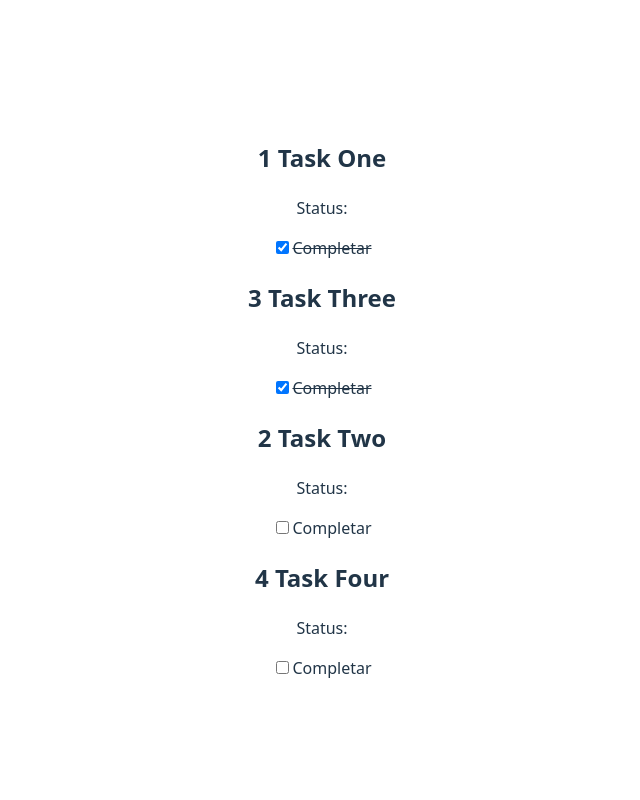
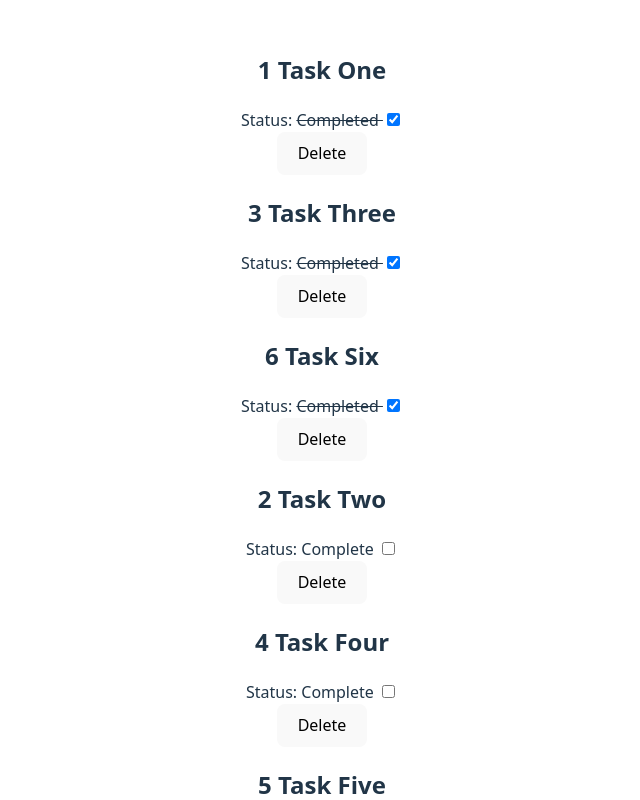
Before and after one commit to Dalbizurez/programacion-web, a React (Vite) app: page / in a window 1280 px wide. Shown: the top 800 px of the page, without its empty margins (318-958 px from the left). Built offline with nearby package versions, Linux system fonts and the light colour scheme.

Commit message:
feat(Tasks): delete task implementation

```diff
--- a/src/App.jsx
+++ b/src/App.jsx
@@ -11,6 +11,9 @@ function App() {
     { id: 2, name: 'Task Two', completed: false },
     { id: 3, name: 'Task Three', completed: true },
     { id: 4, name: 'Task Four', completed: false },
+    { id: 5, name: 'Task Five', completed: false },
+    { id: 6, name: 'Task Six', completed: true },
+    { id: 7, name: 'Task Seven', completed: false },
   ]
 
   return <>
--- a/src/Components/Task.jsx
+++ b/src/Components/Task.jsx
@@ -6,19 +6,18 @@ function Task_Component({ id, name, completed }) {
 
 
     return (
-        <div className="task" >
+        <div >
             <h2>{id} {name}</h2>
-            <p>Status: </p>
-
-            <input type="checkbox" id={`task-${id}`} checked={isCompleted} onChange={() => {
-                setIsCompleted(!isCompleted);
-            }} />
+            <span>Status: </span>
             {isCompleted ?
             <s>
-                <label htmlFor={`task-${id}`}>Completar</label>
+                <label htmlFor={`task-${id}`}>Completed </label>
             </s>
-            : <label htmlFor={`task-${id}`}>Completar</label>
-            }
+            : <label htmlFor={`task-${id}`}>Complete </label>
+        }
+        <input type="checkbox" id={`task-${id}`} checked={isCompleted} onChange={() => {
+            setIsCompleted(!isCompleted);
+        }} />
         </div>
     );
 }
--- a/src/Components/TaskList.jsx
+++ b/src/Components/TaskList.jsx
@@ -1,12 +1,24 @@
 import Task_Component from "./Task";
+import { useState } from "react";
 
 function TaskList({ tasks }) {
+    const [taskList, setTaskList] = useState(tasks);
+
+    const handleDelete = (task) => {
+        taskList.splice(taskList.indexOf(task), 1);
+        setTaskList([...taskList]);
+    };
 
     return (
         <div className="TaskList">
-            {tasks.map(task => (
-                <Task_Component key={task.id} id={task.id} name={task.name} completed={task.completed} />
-            ))}
+            {taskList.map(task => {
+                return (
+                    <div key={task.id} className="task">
+                        <Task_Component id={task.id} name={task.name} completed={task.completed} />
+                        <button onClick={() => handleDelete(task)}>Delete</button>
+                    </div>
+                );
+            })}
         </div>
     );
 }
```
